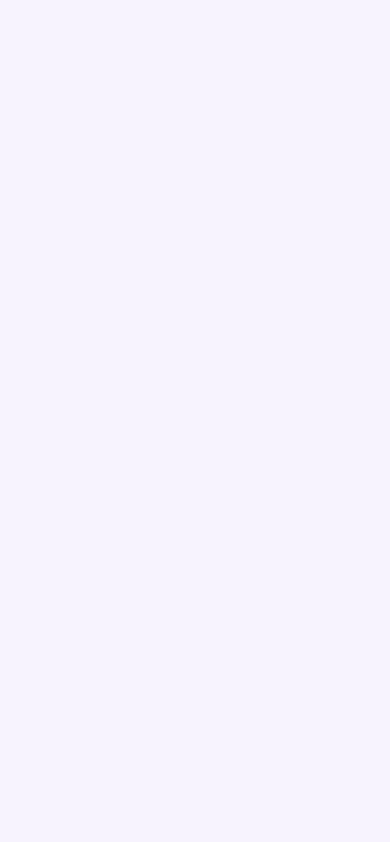
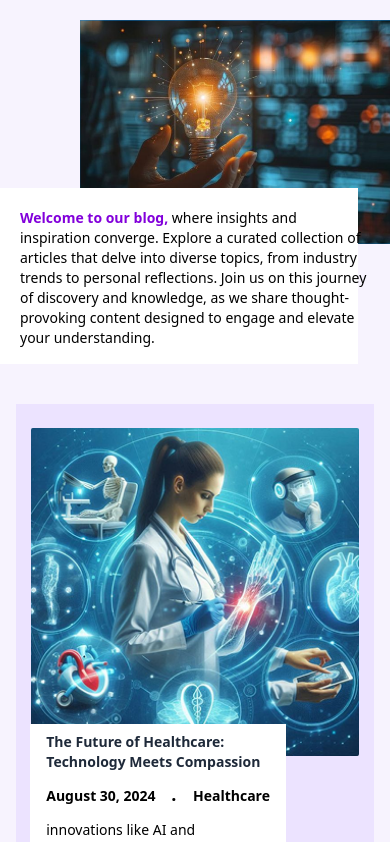
Before and after one commit to Heryakos-Technology/heryakos-static-page, a Vue app: page /blog in a window 390 px wide. Before the commit this address had no page. Shown: the top 842 px of the page. Built offline with nearby package versions, Linux system fonts and the light colour scheme.

Commit message:
responsiveness update

```diff
--- a/src/router/index.js
+++ b/src/router/index.js
@@ -11,7 +11,7 @@ const router = createRouter({
       component: HomeView,
     },
     {
-      path: '/BlogPage',
+      path: '/blog',
       name: 'BlogPage',
       component: BlogPage,
     },
--- a/src/views/BlogPage.vue
+++ b/src/views/BlogPage.vue
@@ -1,15 +1,16 @@
 <template>
 
-    <div class="lg:px-20 lg:-mt-32 hidden hidden md:block">
-    <img src="/light-bulb-of-blog-page.png" alt="" class="w-64 mt-5 relative lg:w-2/3 lg:ml-auto lg:mr-0 lg:flex lg:justify-end lg:mt-10 lg:p-28">
+    <div class="lg:px-20 md:mb-20 lg:-mt-32 hidden hidden md:block">
+    <img src="/light-bulb-of-blog-page.png" alt="" class="w-2/3 mt-5 md:w-2/3 md:ml-72 relative lg:w-2/3 lg:ml-auto lg:mr-0 lg:flex lg:justify-end lg:mt-10 lg:p-28">
     <div class="lg:-mt-40 lg:ml-36 ">
-        <div class="w-11/12 h-44 bg-white absolute -mt-14 lg:w-1/3 lg:h-96 lg:-mt-96">
-        <p class=" text-sm w-96 pt-5 pl-5 pr-4  lg:text-2xl lg:w-11/12 lg:mx-auto lg:mt-6"><span class="text-purple-700 font-bold">Welcome to our blog,</span> where insights and inspiration converge. Explore a curated collection of articles that delve into diverse topics, from industry trends to personal reflections. Join us on this journey of discovery and knowledge, as we share thought-provoking content designed to engage and elevate your understanding.</p>
+        <div class="w-11/12 h-44 md:ml-20 md:w-4/5 bg-white absolute -mt-14 lg:w-1/3 lg:h-96 lg:-mt-96">
+        <p class=" text-sm w-96 pt-5 pl-5 pr-4 md:text-lg md:w-11/12  lg:text-2xl lg:w-11/12 lg:mx-auto lg:mt-6"><span class="text-purple-700 font-bold">Welcome to our blog,</span> where insights and inspiration converge. Explore a curated collection of articles that delve into diverse topics, from industry trends to personal reflections. Join us on this journey of discovery and knowledge, as we share thought-provoking content designed to engage and elevate your understanding.</p>
     </div>
     </div>
     </div>
+
     <div class="block md:hidden">
-    <img src="/light-bulb-of-blog-page.png" alt="" class="w-64 ml-34 mt-5 relative ">
+    <img src="/light-bulb-of-blog-page.png" alt="" class="w-4/5 ml-20 mt-5 relative ">
     <div class="w-11/12 h-44 bg-white absolute -mt-14">
         <p class=" text-sm w-96 pt-5 pl-5 pr-4  "><span class="text-purple-700 font-bold">Welcome to our blog,</span> where insights and inspiration converge. Explore a curated collection of articles that delve into diverse topics, from industry trends to personal reflections. Join us on this journey of discovery and knowledge, as we share thought-provoking content designed to engage and elevate your understanding.</p>
     </div>
@@ -70,9 +71,9 @@
 <!-- desktop -->
     <div class=" w-11/12 mx-auto px-10 hidden hidden md:block">
     <div class="flex ">
-        <div class="bg-[#ece3ff] w-1/2 mx-auto mt-20 pb-26 mb-10 mr-10">
-        <img src="/cardfirst-blog.png" alt="" class="w-9/10 h-4/5 pt-6 mx-auto relative">
-        <div class="w-96 pb-6  bg-white ml-7 absolute -mt-16">
+        <div class="bg-[#ece3ff] w-1/2 md:w-1/2 mx-auto mt-20 pb-26 mb-10 mr-10">
+        <img src="/cardfirst-blog.png" alt="" class="w-9/10 md:1/2 h-4/5 pt-6 mx-auto relative">
+        <div class="w-96 md:4/5 pb-6  bg-white ml-7 absolute -mt-16">
             <p class="w-80 mx-auto mt-2  text-lg font-bold text-gray-800">The Future of Healthcare: Technology Meets Compassion</p>
             <p class="w-80 mx-auto text-md mt-2 font-semibold">August 30, 2024  <span class="font-bold text-lg ml-3 mr-3">. </span>  Healthcare</p>
             <p class="w-80 mx-auto mt-3 text-md">innovations like AI and telemedicine are reshaping healthcare. By blending cutting-edge technology with heartfelt care, we can ensure that every patient_</p>
@@ -88,7 +89,7 @@
         </div>
     </div>
 
-    <div class="bg-[#ece3ff] w-1/2 mx-auto mt-20 pb-26 mb-10">
+    <div class="bg-[#ece3ff] w-1/2 md:w-1/2 mx-auto mt-20 pb-26 mb-10">
         <img src="/cardsecond-blog.png" alt="" class="w-9/10 h-4/5 pt-6 mx-auto relative">
         <div class="w-96 pb-6  bg-white ml-7 absolute -mt-16">
             <p class="w-80 mx-auto mt-2  text-lg font-bold text-gray-800">Exploring Web & Mobile Development</p>
```
